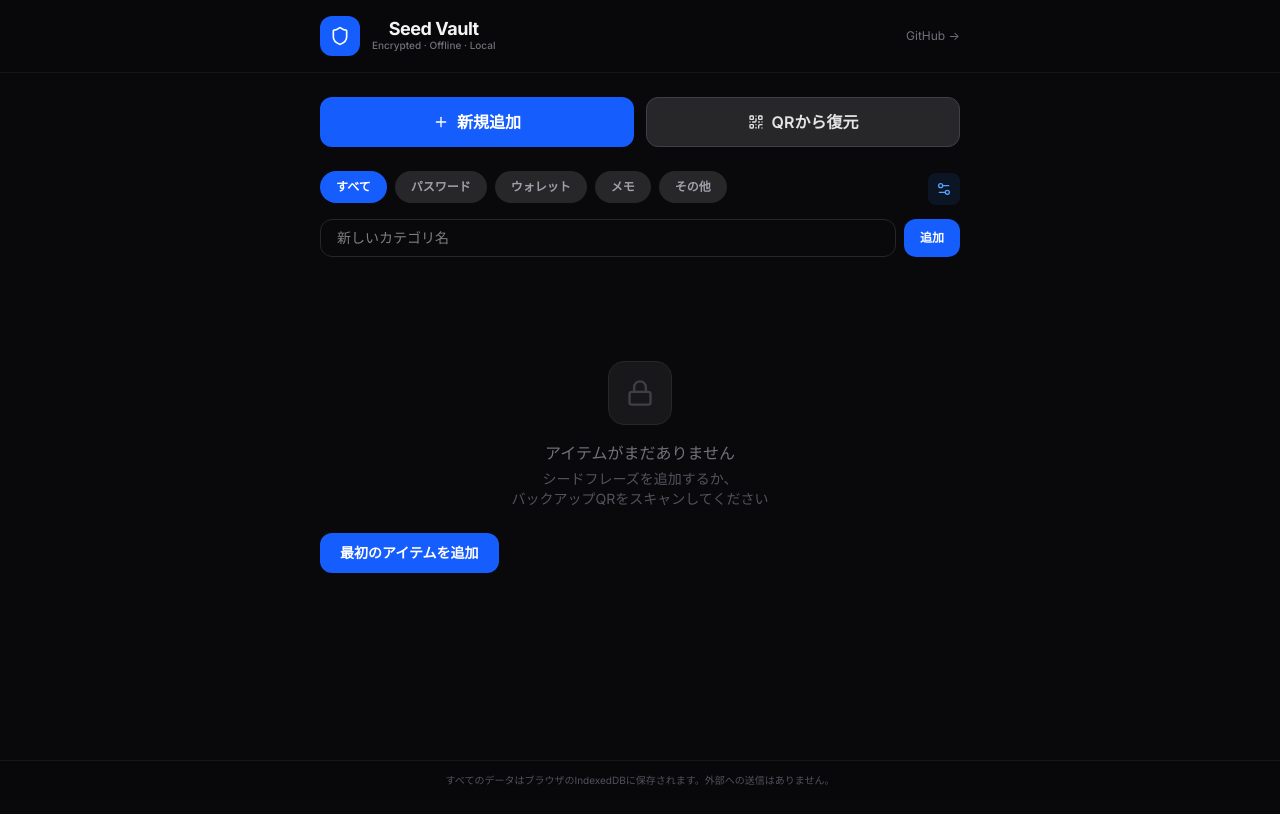
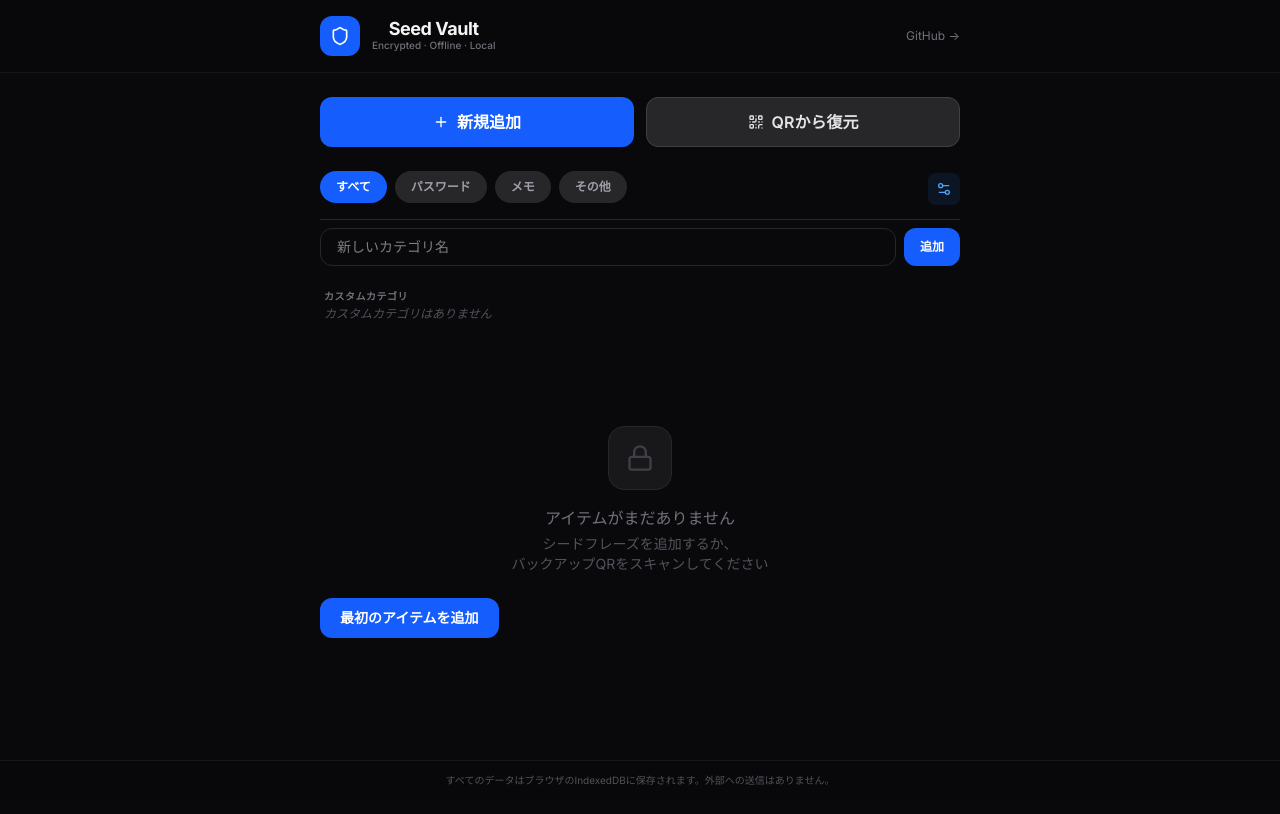
Before and after one commit to dma-cmyk/LensKey-Vault, a React (Vite) app: page / in a window 1280 px wide. Both pictures are taken after a click on the button 944 px from the left and 189 px from the top of the page. Built offline with nearby package versions, Linux system fonts and the light colour scheme.

Commit message:
Refine default categories and add category deletion feature

```diff
--- a/src/components/Dashboard.tsx
+++ b/src/components/Dashboard.tsx
@@ -30,6 +30,21 @@
     await db.categories.add({ name, createdAt: new Date().toISOString() });
     setCategories(prev => [...prev, name]);
     setNewCategory('');
+  };
+
+  const handleDeleteCategory = async (name: string) => {
+    if (confirm(`カテゴリ「${name}」を削除しますか？\nこのカテゴリに属するアイテムは削除されませんが、カテゴリ表示が「その他」になります。`)) {
+      await db.categories.delete(name);
+      setCategories(prev => prev.filter(c => c !== name));
+      if (filter === name) setFilter('すべて');
+
+      // Update existing items in background (optional, but good for UI consistency)
+      const linkedItems = await db.vault_items.where('category').equals(name).toArray();
+      for (const item of linkedItems) {
+        await db.vault_items.update(item.id, { category: 'その他' });
+      }
+      db.vault_items.toArray().then(setItems);
+    }
   };
 
   const filteredItems = filter === 'すべて'
@@ -76,7 +91,8 @@
         </div>
 
         {showCatSettings && (
-          <div className="flex gap-2 animate-in slide-in-from-top-2 duration-200">
+          <div className="space-y-4 pt-2 border-t border-zinc-800 animate-in slide-in-from-top-2 duration-200">
+            <div className="flex gap-2">
               <input
                 type="text"
                 placeholder="新しいカテゴリ名"
@@ -86,6 +102,29 @@
                 onKeyDown={e => e.key === 'Enter' && handleAddCategory()}
               />
               <Button size="sm" onClick={handleAddCategory}>追加</Button>
+            </div>
+
+            {/* Custom Category List */}
+            <div className="space-y-2">
+              <label className="text-[10px] uppercase tracking-wider text-zinc-500 font-bold px-1">カスタムカテゴリ</label>
+              <div className="grid grid-cols-1 gap-1.5">
+                {categories.filter(c => !DEFAULT_CATEGORIES.includes(c as any)).length === 0 ? (
+                  <p className="text-xs text-zinc-600 px-1 italic">カスタムカテゴリはありません</p>
+                ) : (
+                  categories.filter(c => !DEFAULT_CATEGORIES.includes(c as any)).map(cat => (
+                    <div key={cat} className="flex items-center justify-between p-2 pl-3 bg-zinc-900 border border-zinc-800 rounded-lg group">
+                      <span className="text-sm text-zinc-300">{cat}</span>
+                      <button
+                        onClick={() => handleDeleteCategory(cat)}
+                        className="p-1.5 text-zinc-600 hover:text-red-400 hover:bg-zinc-800 rounded-md transition-colors"
+                      >
+                        <Trash2 className="w-3.5 h-3.5" />
+                      </button>
+                    </div>
+                  ))
+                )}
+              </div>
+            </div>
           </div>
         )}
       </div>
--- a/src/components/UIParts.tsx
+++ b/src/components/UIParts.tsx
@@ -5,7 +5,7 @@
   return twMerge(clsx(inputs));
 }
 
-export const DEFAULT_CATEGORIES = ['パスワード', 'ウォレット', 'メモ', 'その他'] as const;
+export const DEFAULT_CATEGORIES = ['パスワード', 'メモ', 'その他'] as const;
 
 /* ── Card ── */
 export function Card({ children, className, onClick }: {
```
Lines whose indentation alone changed are shown as unchanged.
